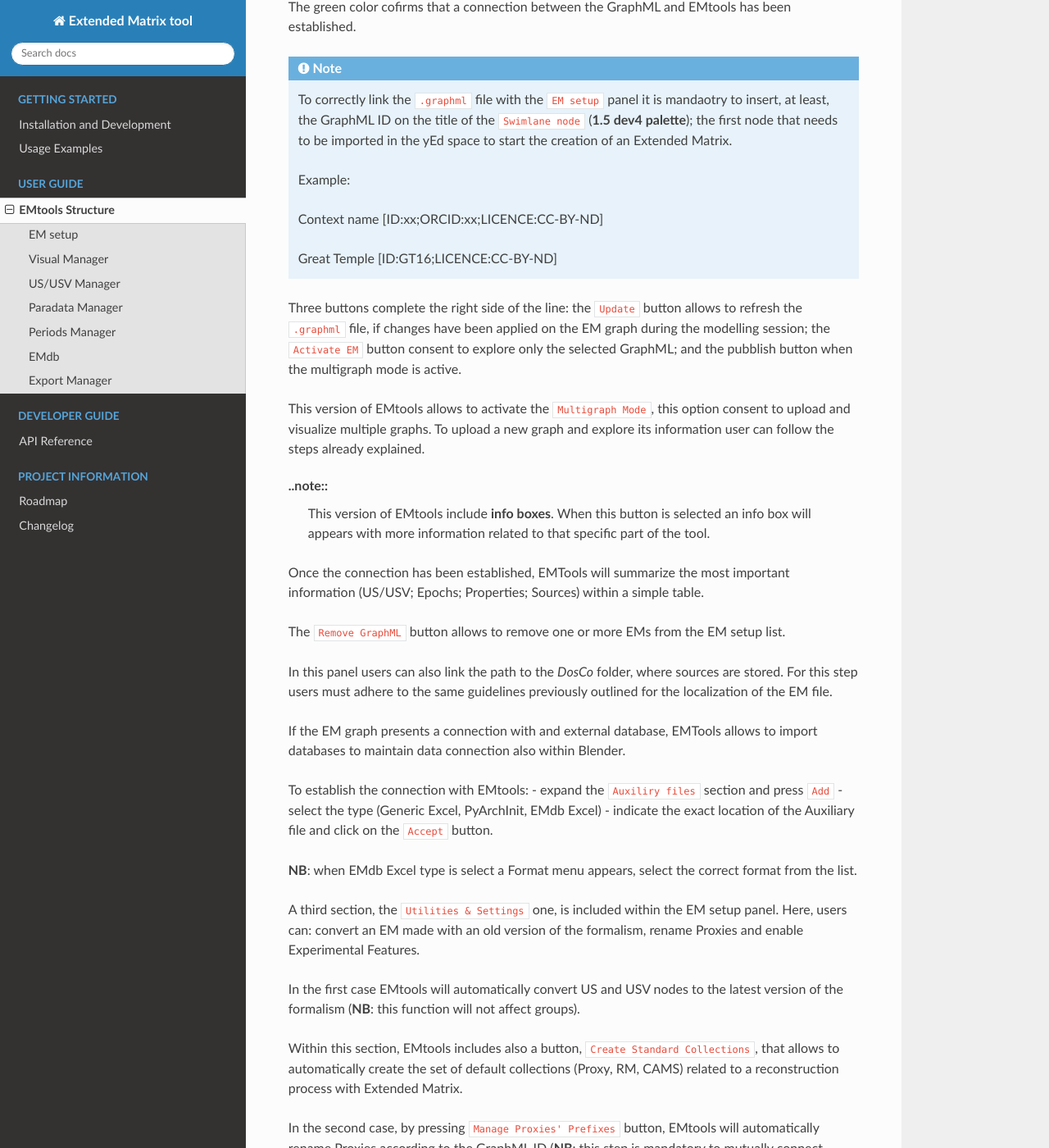
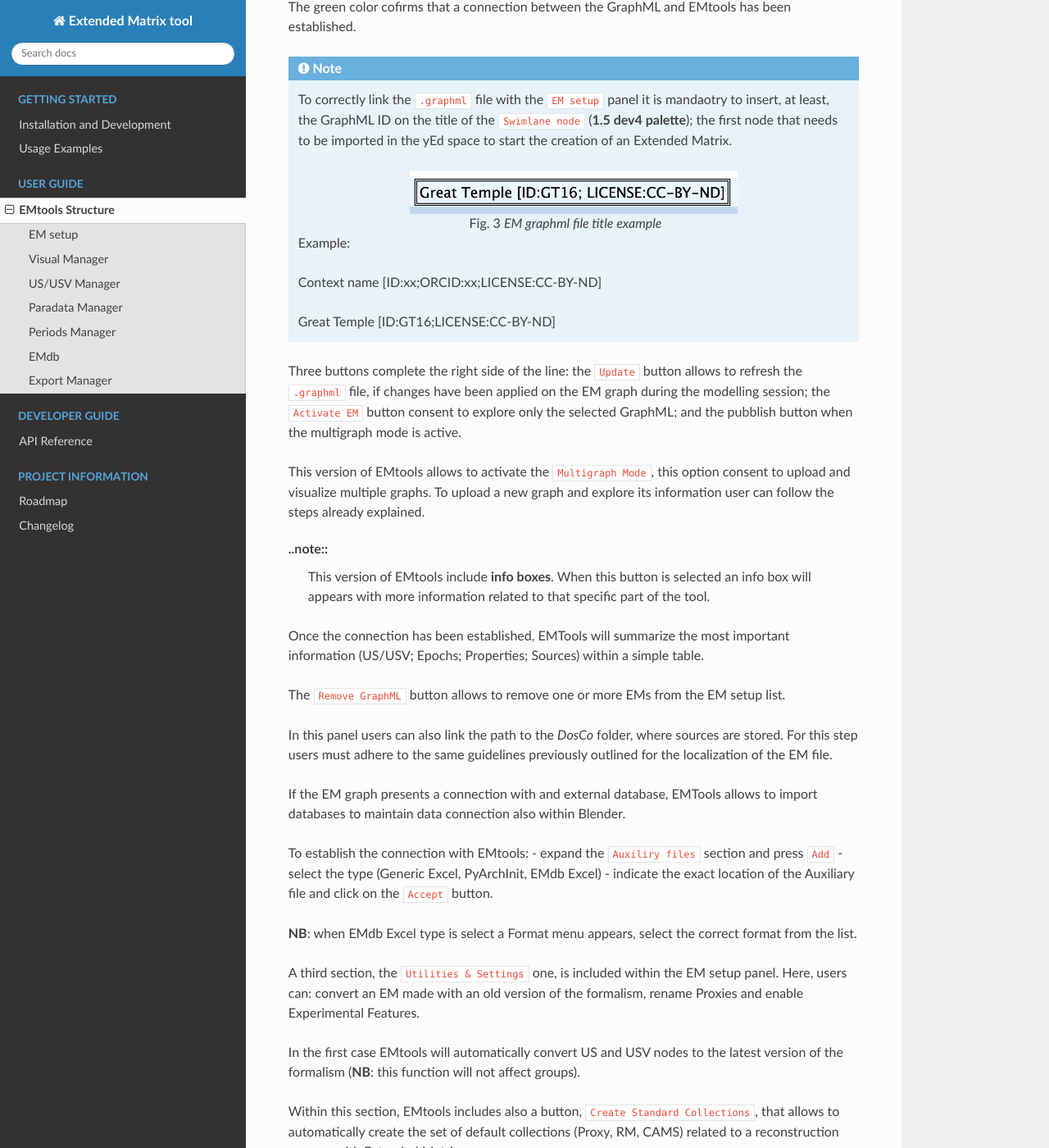
Before and after one commit to zalmoxes-laran/EM-blender-tools-doc, a Sphinx documentation site: the page built from docs/EMstructure.rst, in a window 1280 px wide and 1400 px high, scrolled down 2013 px. Shown: the whole window at 82% size. Built offline with Sphinx 7.4.7 and the Read the Docs theme 3.1.0, drawn with Linux system fonts in a browser that asks for light colours; pages that are not in the unit, such as notebooks, are missing from menus; some of the changed text lies outside the part shown.

Commit message:
test insert image in note box

```diff
--- a/docs/EMstructure.rst
+++ b/docs/EMstructure.rst
@@ -59,11 +59,18 @@ The green color cofirms that a connection between the GraphML and EMtools has be
 .. note::
    To correctly link the ``.graphml`` file with the ``EM setup`` panel it is mandaotry to insert, at least, the GraphML ID on the title of the ``Swimlane node`` (**1.5 dev4 palette**); the first node that needs to be imported in the yEd space to start the creation of an Extended Matrix.
 
+   .. figure:: img/EM_TITLE.png
+      :width: 400
+      :align: center
+
+      EM graphml file title example
+
+
    Example:
 
-   Context name [ID:xx;ORCID:xx;LICENCE:CC-BY-ND]
+   Context name [ID:xx;ORCID:xx;LICENSE:CC-BY-ND]
 
-   Great Temple [ID:GT16;LICENCE:CC-BY-ND]
+   Great Temple [ID:GT16;LICENSE:CC-BY-ND]
 
 Three buttons complete the right side of the line: the ``Update`` button allows to refresh the ``.graphml`` file, if changes have been applied on the EM graph during the modelling session; the ``Activate EM`` button consent to explore only the selected GraphML; and the pubblish button when the multigraph mode is active.
 
```
Also changed, not shown: docs/img/EM_TITLE.png (added).
